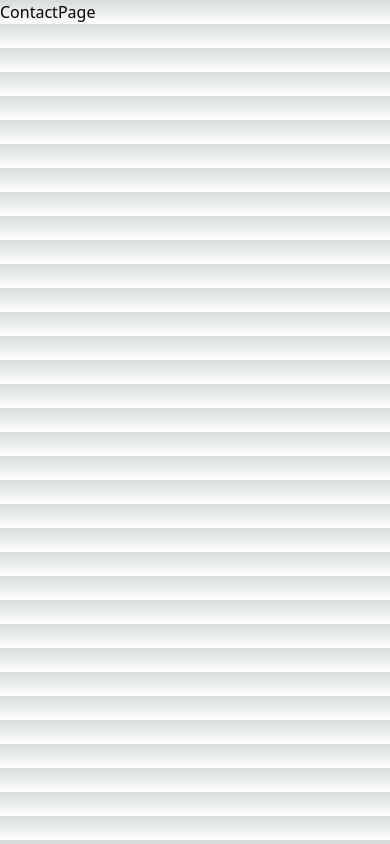
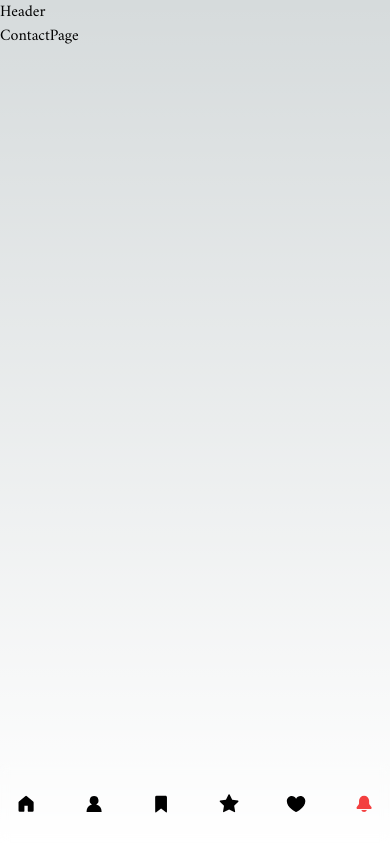
Before and after one commit to johannDeLaCruz/johann_personal_portfolio, a Next.js app: page /contact in a window 390 px wide. Built offline with nearby package versions, Linux system fonts and the light colour scheme.

Commit message:
feat(nav): :sparkles: add barebones responsive navbar

```diff
--- a/app/layout.tsx
+++ b/app/layout.tsx
@@ -1,9 +1,11 @@
 import type { Metadata } from "next";
 import "./globals.css";
+import Header from "@/components/Header";
+import Nav from "@/components/Nav";
 
 export const metadata: Metadata = {
-  title: "Create Next App",
-  description: "Generated by create next app",
+  title: "Johann De La Cruz",
+  description: "Full-stack web developer",
 };
 
 export default function RootLayout({
@@ -13,7 +15,13 @@ export default function RootLayout({
 }>) {
   return (
     <html lang="en">
-      <body>{children}</body>
+      <body className="w-full h-screen overflow-hidden font-body">
+        <main>
+          <Header />
+          <Nav />
+          {children}
+        </main>
+      </body>
     </html>
   );
 }
--- a/components/Nav.tsx
+++ b/components/Nav.tsx
@@ -1,9 +1,67 @@
+"use client";
+import Link from "next/link";
+import {
+  GoHomeFill,
+  GoPersonFill,
+  GoHeartFill,
+  GoStarFill,
+  GoBellFill,
+  GoBookmarkFill,
+} from "react-icons/go";
 
+import { usePathname } from "next/navigation";
+
+export const navData = [
+  { name: "home", path: "/", icon: <GoHomeFill /> },
+  { name: "about", path: "/about", icon: <GoPersonFill /> },
+  {
+    name: "services",
+    path: "/services",
+    icon: <GoBookmarkFill />,
+  },
+  {
+    name: "work",
+    path: "/work",
+    icon: <GoStarFill />,
+  },
+  {
+    name: "testimonials",
+    path: "/testimonials",
+    icon: <GoHeartFill />,
+  },
+  {
+    name: "contact",
+    path: "/contact",
+    icon: <GoBellFill />,
+  },
+];
 
 const Nav = () => {
+  const pathName = usePathname();
+
   return (
-    <div>Nav</div>
-  )
-}
+    <nav className="flex flex-col items-center xl:justify-center gap-y-4 fixed h-max bottom-0 mt-auto xl:right-[2%] z-50 top-0 w-full xl:w-16 xl:max-w-md xl:h-screen">
+      <div className="text-h5 flex w-full items-center justify-between xl:rounded-full xl:justify-center xl:flex-col gap-y-10 px-4 py-8 md:px-40 xl:px-0 h-[80px] xl:h-max backdrop-blur-sm group group-hover:text-accent-500">
+        {navData.map((link, index) => (
+          <Link
+            key={index}
+            href={link.path}
+            className={`${
+              link.path === pathName ? "text-accent-500" : ""
+            } hover:text-accent-500 transition-all duration-300`}
+          >
+            <div className="absolute pr-14 right-0 hidden xl:group-hover:flex">
+              <div className="bg-white relative px-1 rounded-3xl ">
+                <span className="text-small">{link.name}</span>
+              </div>
+            </div>
 
-export default Nav
+            {link.icon}
+          </Link>
+        ))}
+      </div>
+    </nav>
+  );
+};
+
+export default Nav;
--- a/tailwind.config.ts
+++ b/tailwind.config.ts
@@ -49,11 +49,49 @@ const config: Config = {
       lg: "960px",
       xl: "1200px",
     },
-    extend: {
+
     colors: {
-        primary: "#131424",
-        secondary: "#393A47",
-        accent: "#F13024",
+      primary: {
+        "50": "#f6f6f6",
+        "100": "#e7e7e7",
+        "200": "#d1d1d1",
+        "300": "#b0b0b0",
+        "400": "#929292",
+        "500": "#6d6d6d",
+        "600": "#5d5d5d",
+        "700": "#4f4f4f",
+        "800": "#454545",
+        "900": "#3d3d3d",
+        "950": "#262626",
+      },
+      secondary: {
+        "50": "#f5f8f7",
+        "100": "#ddeae8",
+        "200": "#bad5d3",
+        "300": "#90b8b6",
+        "400": "#699897",
+        "500": "#528282",
+        "600": "#3d6464",
+        "700": "#345051",
+        "800": "#2d4142",
+        "900": "#283839",
+        "950": "#132020",
+      },
+      accent: {
+        "50": "#fef2f2",
+        "100": "#ffe1e1",
+        "200": "#ffc9c9",
+        "300": "#fea3a3",
+        "400": "#fb6e6e",
+        "500": "#f34040",
+        "600": "#e02222",
+        "700": "#b31717",
+        "800": "#9c1818",
+        "900": "#811b1b",
+        "950": "#460909",
+      },
+      white: "#fff",
+      black: "#000",
     },
     backgroundImage: {
       explosion: 'url("/bg-explosion.png")',
@@ -64,11 +102,6 @@ const config: Config = {
     animation: {
       "spin-slow": "spin 6s linear infinite",
     },
-      fontFamily: {
-        poppins: [`var(--font-poppins)`, "sans-serif"],
-        sora: [`var(--font-sora)`, "sans-serif"],
-      },
-    },
   },
   container: {
     padding: {
```
Lines whose indentation alone changed are shown as unchanged.
